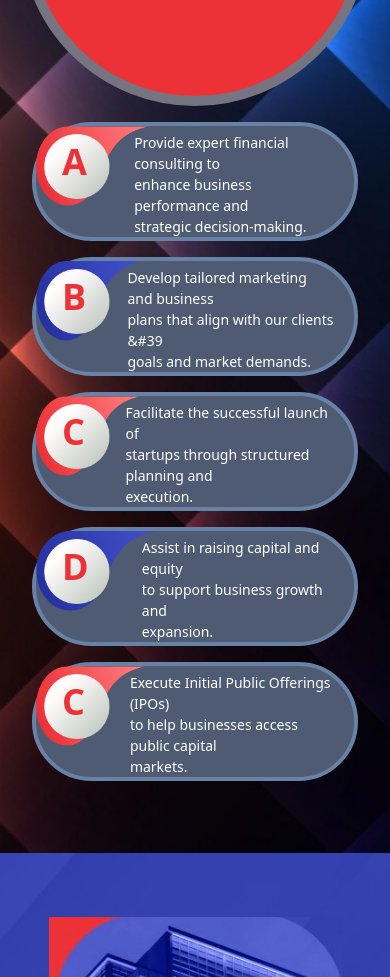
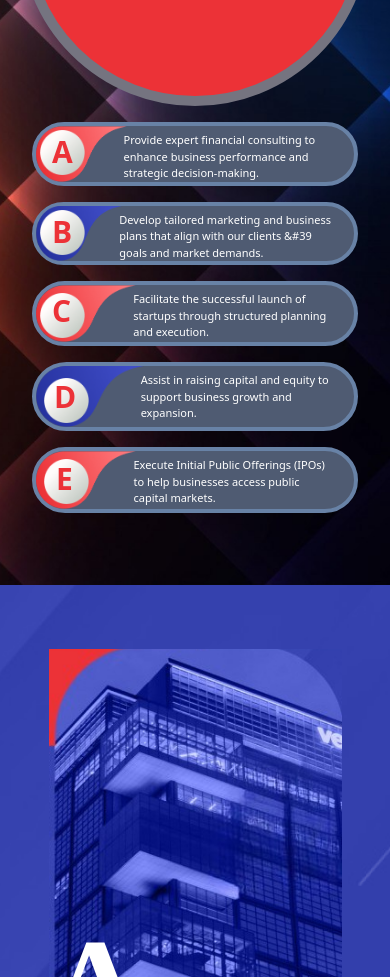
Before and after one commit to UsmanNaveed896/diligentia-ventures, a React (Vite) app: page / in a window 390 px wide. Shown: the part 1900-2877 px from the top of the page. Built offline with nearby package versions, Linux system fonts and the light colour scheme; a web font is replaced by a local one.

Commit message:
again changes

```diff
--- a/src/components/section3/section3.jsx
+++ b/src/components/section3/section3.jsx
@@ -35,23 +35,27 @@ const Section3 = () => {
                 data-aos="fade-left"
                 className=" mt-4 md:mt-0 rounded-full bg-[rgb(79,91,114)] border-4 pr-5 border-[#6882a6] static md:relative top-[-105px] left-[-150px]"
               >
-                <div className="flex ">
+                <div className="flex gap-3">
                   <div className="drop relative">
-                    <img className="h-[80px]" src={Img3} alt="drop" />
+                    {/* Drop image */}
+                    <img className="h-full md:h-[80px]" src={Img3} alt="drop" />
+                    {/* Rounded image */}
                     <img
-                      className="absolute h-[65px] top-2 left-2"
+                      className="absolute sm:h-[40px] h-[45px] sm:top-1 top-1 sm:left-1 left-1 md:h-[65px] md:top-2 md:left-2"
                       src={Img4}
                       alt="rounded"
                     />
-                    <p className="absolute font-bold z-10 top-4 left-[26px] text-4xl text-[#ec3237]">
+                    {/* Letter A */}
+                    <p className="absolute font-bold z-10 sm:text-2xl text-3xl sm:top-2 top-2 sm:left-4 left-4 md:top-4 md:left-[26px] md:text-4xl text-[#ec3237]">
                       A
                     </p>
                   </div>
-                  <div className="text-white text-[14px]">
+                  <div className="text-white sm:text-[13px] text-[11px] md:text-[14px]">
                     <p className="mt-[6px] ml-[-15px]">
-                      Provide expert financial consulting to <br></br> enhance
-                      business performance and <br></br> strategic
-                      decision-making.
+                      Provide expert financial consulting to{" "}
+                      <br className="md:block hidden"></br> enhance business
+                      performance and <br className="md:block hidden"></br>{" "}
+                      strategic decision-making.
                     </p>
                   </div>
                 </div>
@@ -61,25 +65,27 @@ const Section3 = () => {
 
               <div
                 data-aos="fade-left"
-                className="mt-4 md:mt-0 rounded-full bg-[rgb(79,91,114)] border-4 pr-5 border-[#6882a6] static md:relative top-[-55px] left-[-24px]"
+                className="mt-4 md:mt-0 rounded-full bg-[rgb(79,91,114)] border-4 pr-5 border-[#6882a6] static md:relative md:top-[-50px] top-[-50px] sm:left-[-15px] left-[-24px]"
               >
-                <div className="flex ">
+                <div className="flex gap-3">
                   <div className="drop relative">
-                    <img className="h-[80px]" src={Img5} alt="drop" />
+                    <img className="h-full md:h-[80px]" src={Img5} alt="drop" />
                     <img
-                      className="absolute h-[65px] top-2 left-2"
+                      className="absolute sm:h-[40px] h-[45px] sm:top-1 top-1 sm:left-1 left-1 md:h-[65px] md:top-2 md:left-2"
                       src={Img4}
                       alt="rounded"
                     />
-                    <p className="absolute font-bold z-10 top-4 left-[26px] text-4xl text-[#ec3237]">
+                    <p className="absolute font-bold z-10 sm:text-2xl text-3xl sm:top-2 top-2 sm:left-4 left-4 md:top-4 md:left-[26px] md:text-4xl text-[#ec3237]">
                       B
                     </p>
                   </div>
-                  <div className="text-white text-[14px]">
+                  <div className="text-white sm:text-[13px] text-[11px] md:text-[14px]">
                     <p className="mt-[6px] ml-[-15px]">
-                      Develop tailored marketing and business <br></br> plans
-                      that align with our clients &#39 <br></br> goals and
-                      market demands.
+                      Develop tailored marketing and business{" "}
+                      <br className="md:block hidden"></br> plans that align
+                      with our clients &#39{" "}
+                      <br className="md:block hidden"></br> goals and market
+                      demands.
                     </p>
                   </div>
                 </div>
@@ -88,24 +94,26 @@ const Section3 = () => {
               {/* tHIRD */}
               <div
                 data-aos="fade-left"
-                className="mt-4 md:mt-0 rounded-full bg-[rgb(79,91,114)] border-4 pr-5 border-[#6882a6] static md:relative top-[0px] left-[10px]"
+                className="mt-4 md:mt-0 rounded-full bg-[rgb(79,91,114)] border-4 pr-5 border-[#6882a6] static md:relative md:top-[0px] top-[0px] md:left-[15px] left-[10px]"
               >
-                <div className="flex ">
+                <div className="flex gap-3">
                   <div className="drop relative">
-                    <img className="h-[80px]" src={Img3} alt="drop" />
+                    <img className="h-full md:h-[80px]" src={Img3} alt="drop" />
                     <img
-                      className="absolute h-[65px] top-2 left-2"
+                      className="absolute sm:h-[40px] h-[45px] sm:top-1 top-2 sm:left-1 left-1 md:h-[65px] md:top-2 md:left-2"
                       src={Img4}
                       alt="rounded"
                     />
-                    <p className="absolute font-bold z-10 top-4 left-[26px] text-4xl text-[#ec3237]">
+                    <p className="absolute font-bold z-10 sm:text-2xl text-3xl sm:top-2 top-2 sm:left-4 left-4 md:top-4 md:left-[26px] md:text-4xl text-[#ec3237]">
                       C
                     </p>
                   </div>
-                  <div className="text-white text-[14px]">
+                  <div className="text-white sm:text-[13px] text-[11px] md:text-[14px]">
                     <p className="mt-[6px] ml-[-15px]">
-                      Facilitate the successful launch of <br></br> startups
-                      through structured planning and <br></br> execution.
+                      Facilitate the successful launch of{" "}
+                      <br className="md:block hidden"></br> startups through
+                      structured planning and{" "}
+                      <br className="md:block hidden"></br> execution.
                     </p>
                   </div>
                 </div>
@@ -114,54 +122,59 @@ const Section3 = () => {
               {/* Fourth */}
               <div
   data-aos="fade-left"
-                className="mt-4 md:mt-0 rounded-full bg-[rgb(79,91,114)] border-4 pr-5 border-[#6882a6] static md:relative top-[50px] left-[-22px]"
+  className="mt-4 md:mt-0 rounded-full bg-[rgb(79,91,114)] border-4 pr-5 border-[#6882a6] static md:relative md:top-[52px] top-[50px] sm:left-[-10px] left-[-22px]"
 >
-                <div className="flex ">
+  <div className="flex gap-3">
     <div className="drop relative">
-                    <img className="h-[80px]" src={Img5} alt="drop" />
+      <img className="h-full md:h-[80px]" src={Img5} alt="drop" />
       <img
-                      className="absolute h-[65px] top-2 left-2"
+        className="absolute sm:h-[40px] h-[45px] sm:top-1 top-3 sm:left-1 left-2 md:h-[65px] md:top-2 md:left-2"
         src={Img4}
         alt="rounded"
       />
-                    <p className="absolute font-bold z-10 top-4 left-[26px] text-4xl text-[#ec3237]">
+      <p className="absolute font-bold z-10 sm:text-2xl text-3xl sm:top-2 top-[13px] sm:left-4 left-[18px] md:top-4 md:left-[26px] md:text-4xl text-[#ec3237]">
         D
       </p>
     </div>
-                  <div className="text-white text-[14px]">
+    <div className="text-white sm:text-[13px] text-[11px] md:text-[14px]">
       <p className="mt-[6px] ml-[-15px]">
-                      Assist in raising capital and equity <br></br> to support
-                      business growth and <br></br> expansion.
+        Assist in raising capital and equity{" "}
+        <br className="md:block hidden"></br> to support business growth and{" "}
+        <br className="md:block hidden"></br> expansion.
       </p>
     </div>
   </div>
 </div>
 
+
               {/* fIFTH */}
            <div
   data-aos="fade-left"
-  className="mt-4 md:mt-0 rounded-full bg-[rgb(79,91,114)] border-4 pr-5 border-[#6882a6] static md:relative top-[100px] left-[-146px]"
+  className="mt-4 md:mt-0 rounded-full bg-[rgb(79,91,114)] border-4 pr-5 border-[#6882a6] static md:relative md:top-[100px] top-[100px] sm:left-[-50px] md:left-[-136px]"
 >
-  <div className="flex ">
+  <div className="flex gap-3">
     <div className="drop relative">
-      <img className="h-[80px]" src={Img3} alt="drop" />
+      <img className="h-full md:h-[80px]" src={Img3} alt="drop" />
       <img
-        className="absolute h-[65px] top-2 left-2"
+        className="absolute sm:h-[40px] h-[45px] sm:top-1 top-2 sm:left-1 left-2 md:h-[65px] md:top-2 md:left-2"
         src={Img4}
         alt="rounded"
       />
-      <p className="absolute font-bold z-10 top-4 left-[26px] text-4xl text-[#ec3237]">
-        C
+      <p className="absolute font-bold z-10 sm:text-2xl text-3xl sm:top-2 top-[10px] sm:left-4 left-[20px] md:top-4 md:left-[26px] md:text-4xl text-[#ec3237]">
+        E
       </p>
     </div>
-    <div className="text-white text-[14px]">
+    <div className="text-white sm:text-[13px] text-[11px] md:text-[14px]">
       <p className="mt-[6px] ml-[-15px]">
-        Execute Initial Public Offerings (IPOs) <br></br> to help businesses
-        access public capital <br></br> markets.
+        Execute Initial Public Offerings (IPOs){" "}
+        <br className="md:block hidden"></br> to help businesses access public
+        capital{" "}
+        <br className="md:block hidden"></br> markets.
       </p>
     </div>
   </div>
 </div>
+
             </div>
           </div>
         </div>
```
Lines whose indentation alone changed are shown as unchanged.
